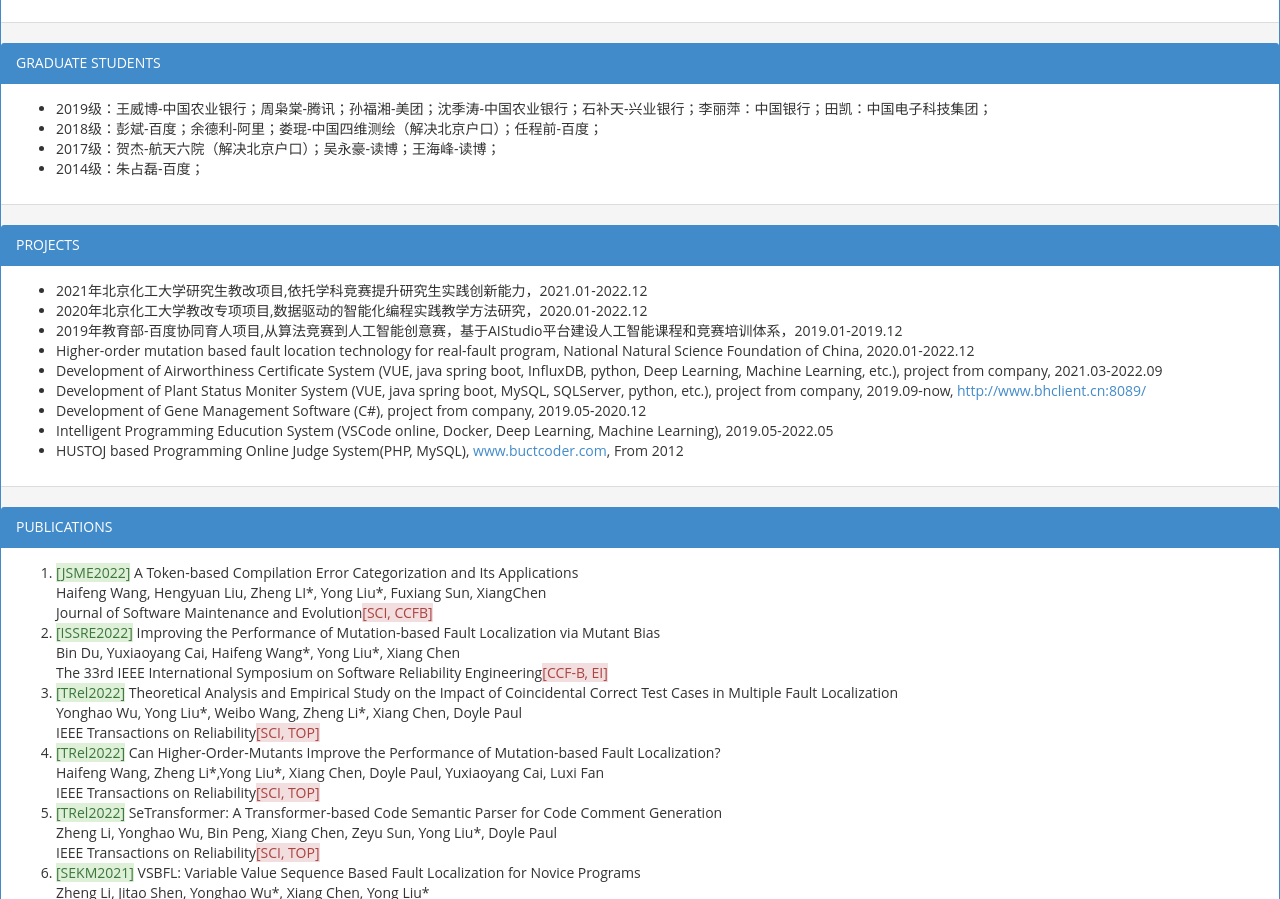
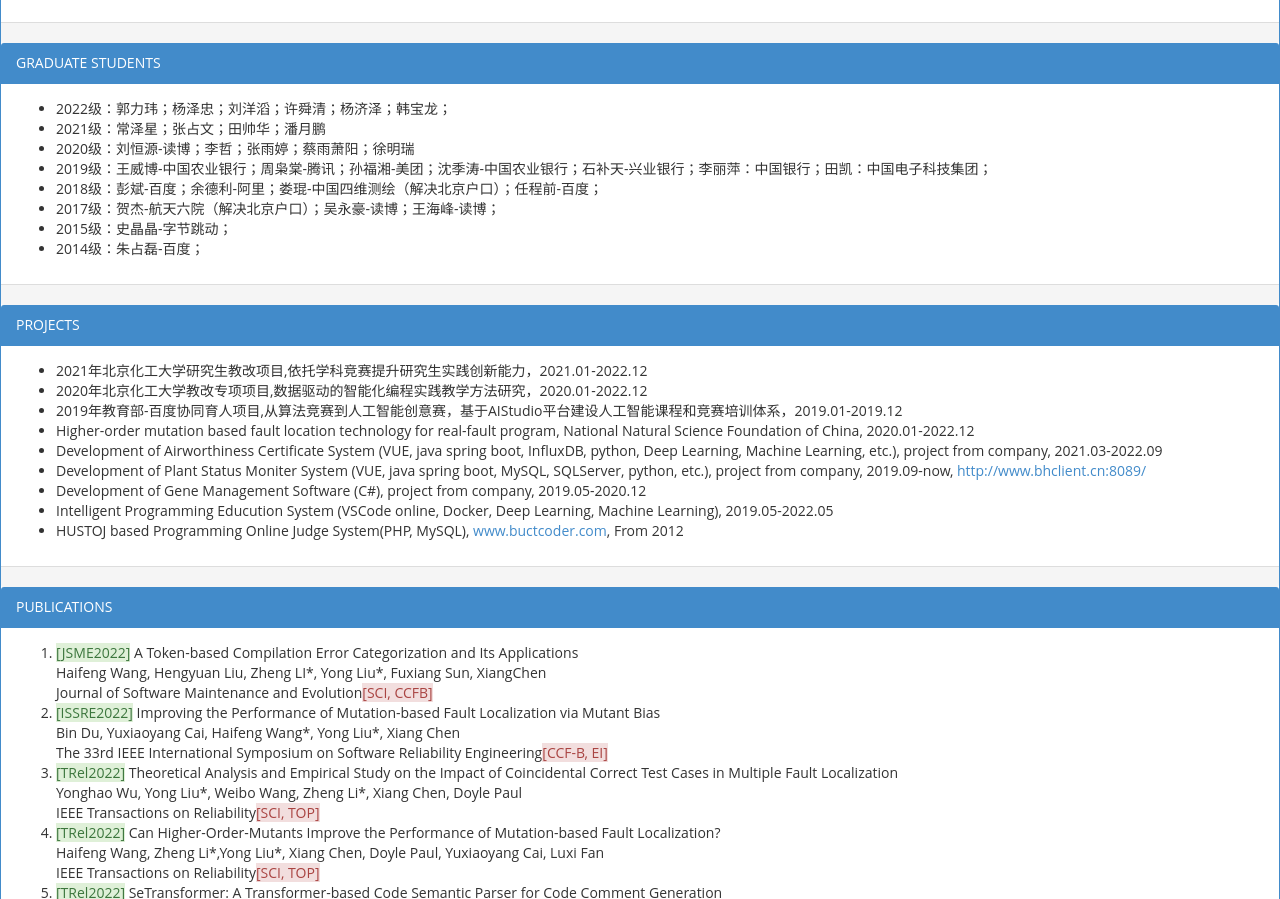
Before and after one commit to liuyong0076/liuyong2000github.io, a plain HTML site: page index.html in a window 1280 px wide. Shown: the part 839-1738 px from the top of the page. Drawn offline with Linux system fonts and the light colour scheme.

Commit message:
Update index.html

```diff
--- a/index.html
+++ b/index.html
@@ -82,10 +82,14 @@
             </div>
             <div class="panel-body">
                 <ul>
+		    <li>2022级：郭力玮；杨泽忠；刘洋滔；许舜清；杨济泽；韩宝龙；</li>
+		    <li>2021级：常泽星；张占文；田帅华；潘月鹏</li>
+		    <li>2020级：刘恒源-读博；李哲；张雨婷；蔡雨萧阳；徐明瑞</li>
                     <li>2019级：王威博-中国农业银行；周枭棠-腾讯；孙福湘-美团；沈季涛-中国农业银行；石补天-兴业银行；李丽萍：中国银行；田凯：中国电子科技集团；</li>
                     <li>2018级：彭斌-百度；余德利-阿里；娄琨-中国四维测绘（解决北京户口）；任程前-百度；</li>
                     <li>2017级：贺杰-航天六院（解决北京户口）；吴永豪-读博；王海峰-读博；</li>
-                    <li>2014级：朱占磊-百度；</li>
+                    <li>2015级：史晶晶-字节跳动；</li>
+		    <li>2014级：朱占磊-百度；</li>
 		</ul>
             </div>
             <div class="panel-footer">
```
